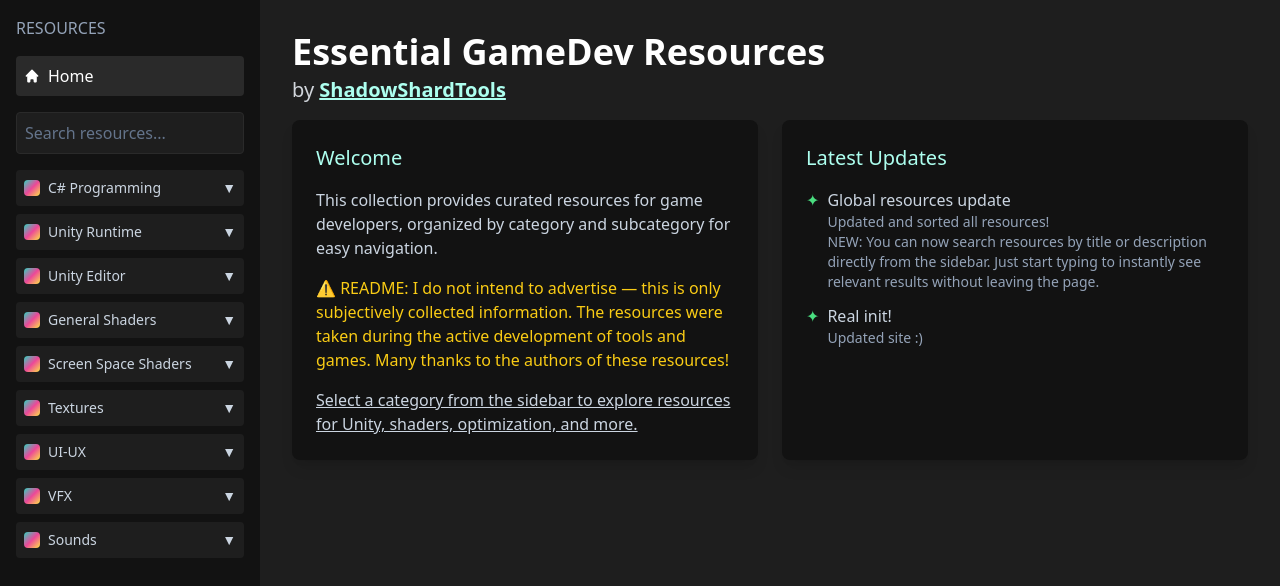
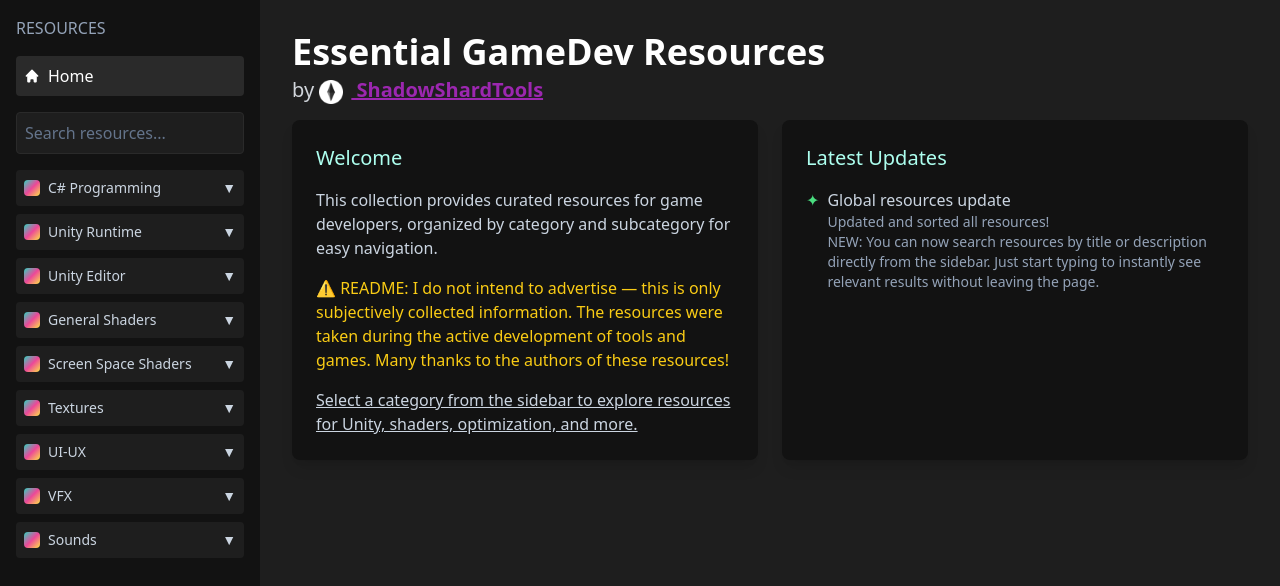
Before and after one commit to ShadowShardTools/Essential-Gamedev-Resources, a plain HTML site: page index.html in a window 1280 px wide. Drawn offline with nearby package versions, Linux system fonts and the light colour scheme.

Commit message:
Added ShadowShardTools icon, improve github link color

```diff
--- a/index.html
+++ b/index.html
@@ -5,6 +5,7 @@
   <meta charset="UTF-8" />
   <meta name="viewport" content="width=device-width, initial-scale=1.0" />
   <title>Essential GameDev Resources</title>
+  <link rel="icon" href="resources/images/ShadowShardTools_Logo_128x128.png" type="image/png" />
   <script src="https://cdn.tailwindcss.com"></script>
   <script>
     tailwind.config = {
@@ -62,7 +63,9 @@
         <p class="text-xl text-gray-300 mb-4">
           by
           <a href="https://github.com/ShadowShardTools"
-            class="font-semibold text-[#adffef] underline hover:text-white transition-colors duration-200">
+            class="font-semibold text-[#9c27b0] underline hover:text-white transition-colors duration-200">
+            <!-- Add the logo image before the text -->
+            <img src="resources/images/ShadowShardTools_Logo_128x128.png" alt="ShadowShardTools Logo" class="w-6 h-6 mr-2 inline-block" />
             ShadowShardTools
           </a>
         </p>
--- a/updates.json
+++ b/updates.json
@@ -3,10 +3,6 @@
     {
       "title": "Global resources update",
       "description": "Updated and sorted all resources! </br> NEW: You can now search resources by title or description directly from the sidebar. Just start typing to instantly see relevant results without leaving the page."
-    },
-    {
-      "title": "Real init!",
-      "description": "Updated site :)"
     }
   ]
 }
```
Also changed, not shown: resources/images/ShadowShardTools_Logo_128x128.png (added).
